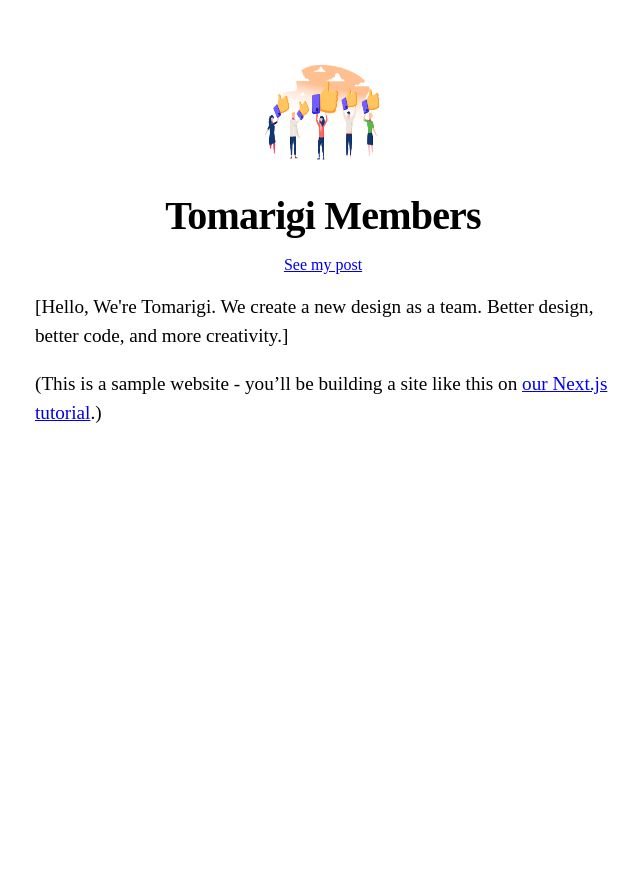
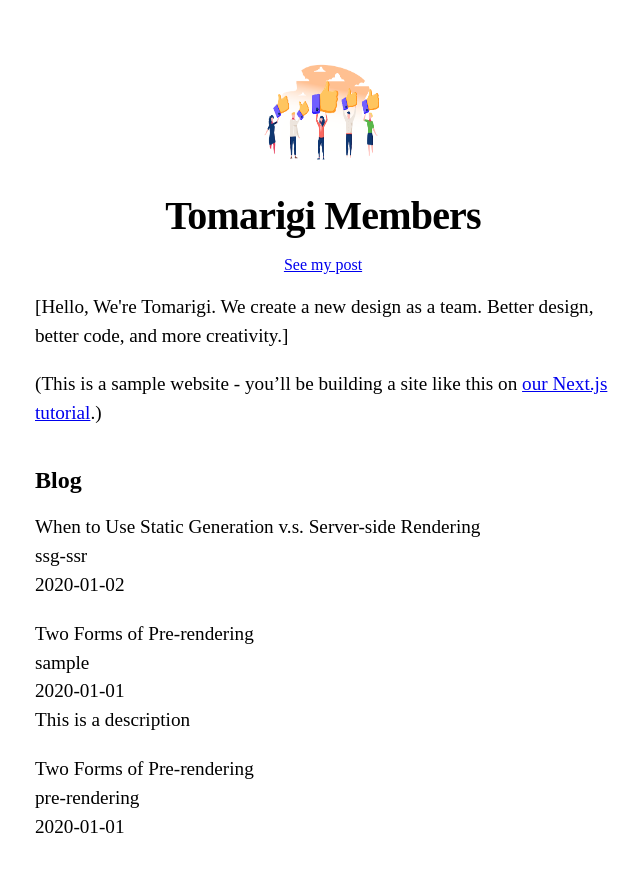
Before and after one commit to Kojiro-schatten/tomarigi, a Next.js app: page / in a window 1280 px wide. Shown: the top 872 px of the page, without its empty margins (317-957 px from the left). Before the commit the page ends 800 px from the top, so only its background shows below. Built offline with nearby package versions, Linux system fonts and the light colour scheme.

Commit message:
done: pre-rendering and data fetching

```diff
--- /dev/null
+++ b/lib/posts.js
@@ -0,0 +1,35 @@
+import fs from 'fs'
+import path from 'path'
+import matter from 'gray-matter'
+
+const postsDirectory = path.join(process.cwd(), 'posts')
+
+export function getSortedPostsData() {
+  // Get file names under /posts
+  const fileNames = fs.readdirSync(postsDirectory)
+  const allPostsData = fileNames.map(fileName => {
+    // Remove ".md" from file name to get id
+    const id = fileName.replace(/\.md$/, '')
+
+    // Read markdown file as string
+    const fullPath = path.join(postsDirectory, fileName)
+    const fileContents = fs.readFileSync(fullPath, 'utf8')
+
+    // Use gray-matter to parse the post metadata section
+    const matterResult = matter(fileContents)
+
+    // Combine the data with the id
+    return {
+      id,
+      ...matterResult.data
+    }
+  })
+  // Sort posts by date
+  return allPostsData.sort((a, b) => {
+    if (a.date < b.date) {
+      return 1
+    } else {
+      return -1
+    }
+  })
+}
--- a/package.json
+++ b/package.json
@@ -9,6 +9,7 @@
   },
   "dependencies": {
     "classnames": "^2.2.6",
+    "gray-matter": "^4.0.2",
     "next": "^10.0.0",
     "postcss-flexbugs-fixes": "^5.0.2",
     "postcss-preset-env": "^6.7.0",
--- a/pages/index.js
+++ b/pages/index.js
@@ -1,8 +1,18 @@
 import Head from 'next/head'
 import Layout, { siteTitle } from '../components/layout'
 import utilStyles from '../styles/utils.module.css'
+import { getSortedPostsData } from '../lib/posts'
 
-export default function Home() {
+export async function getStaticProps() {
+  const allPostsData = getSortedPostsData()
+  return {
+    props: {
+      allPostsData
+    }
+  }
+}
+
+export default function Home({ allPostsData }) {
   return (
     <Layout home>
       <Head>
@@ -15,6 +25,22 @@
           <a href="https://nextjs.org/learn">our Next.js tutorial</a>.)
         </p>
       </section>
+      <section className={`${utilStyles.headingMd} ${utilStyles.padding1px}`}>
+        <h2 className={utilStyles.headingLg}>Blog</h2>
+        <ul className={utilStyles.list}>
+          {allPostsData.map(({ id, date, title, description }) => (
+            <li className={utilStyles.listItem} key={id}>
+              {title}
+              <br />
+              {id}
+              <br />
+              {date}
+              <br />
+              {description ? description : ""}
+            </li>
+          ))}
+        </ul>
+      </section>
     </Layout>
   )
 }
--- /dev/null
+++ b/posts/pre-rendering.md
@@ -0,0 +1,11 @@
+---
+title: 'Two Forms of Pre-rendering'
+date: '2020-01-01'
+---
+
+Next.js has two forms of pre-rendering: **Static Generation** and **Server-side Rendering**. The difference is in **when** it generates the HTML for a page.
+
+- **Static Generation** is the pre-rendering method that generates the HTML at **build time**. The pre-rendered HTML is then _reused_ on each request.
+- **Server-side Rendering** is the pre-rendering method that generates the HTML on **each request**.
+
+Importantly, Next.js lets you **choose** which pre-rendering form to use for each page. You can create a "hybrid" Next.js app by using Static Generation for most pages and using Server-side Rendering for others.
--- /dev/null
+++ b/posts/sample.md
@@ -0,0 +1,12 @@
+---
+title: 'Two Forms of Pre-rendering'
+date: '2020-01-01'
+description: 'This is a description'
+---
+
+Next.js has two forms of pre-rendering: **Static Generation** and **Server-side Rendering**. The difference is in **when** it generates the HTML for a page.
+
+- **Static Generation** is the pre-rendering method that generates the HTML at **build time**. The pre-rendered HTML is then _reused_ on each request.
+- **Server-side Rendering** is the pre-rendering method that generates the HTML on **each request**.
+
+Importantly, Next.js lets you **choose** which pre-rendering form to use for each page. You can create a "hybrid" Next.js app by using Static Generation for most pages and using Server-side Rendering for others.
--- /dev/null
+++ b/posts/ssg-ssr.md
@@ -0,0 +1,19 @@
+---
+title: 'When to Use Static Generation v.s. Server-side Rendering'
+date: '2020-01-02'
+---
+
+We recommend using **Static Generation** (with and without data) whenever possible because your page can be built once and served by CDN, which makes it much faster than having a server render the page on every request.
+
+You can use Static Generation for many types of pages, including:
+
+- Marketing pages
+- Blog posts
+- E-commerce product listings
+- Help and documentation
+
+You should ask yourself: "Can I pre-render this page **ahead** of a user's request?" If the answer is yes, then you should choose Static Generation.
+
+On the other hand, Static Generation is **not** a good idea if you cannot pre-render a page ahead of a user's request. Maybe your page shows frequently updated data, and the page content changes on every request.
+
+In that case, you can use **Server-Side Rendering**. It will be slower, but the pre-rendered page will always be up-to-date. Or you can skip pre-rendering and use client-side JavaScript to populate data.
```
Also changed, not shown: 1 other file (tests, documents, lock files or other folders).
